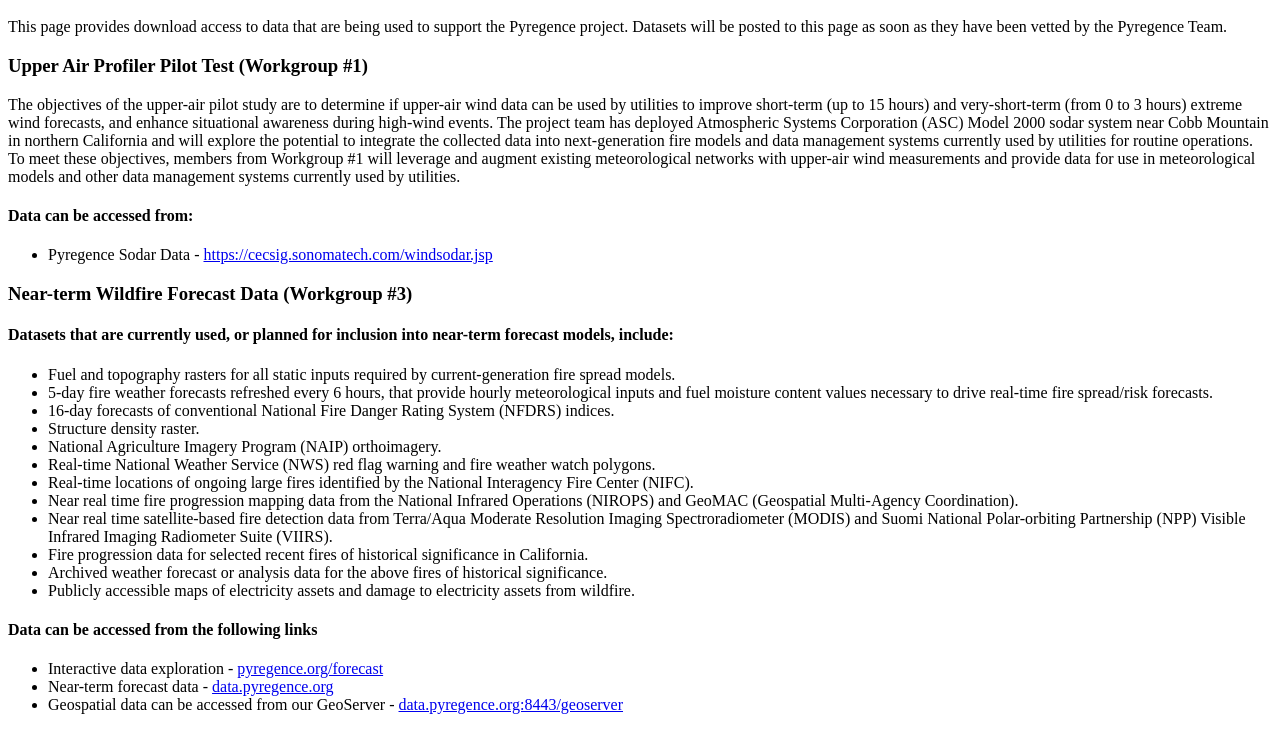
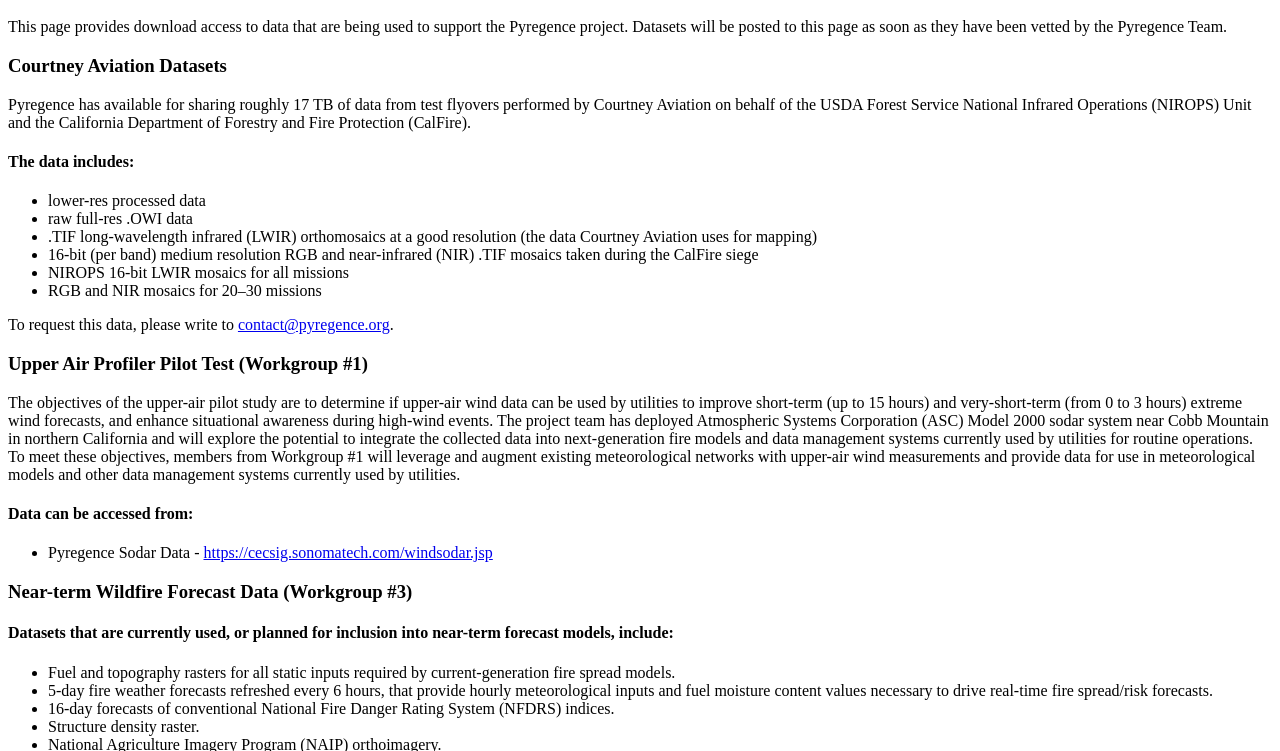
Before and after one commit to pyregence/pyregence, a plain HTML site: page resources/html/data.html in a window 1280 px wide. Shown: the part 48-799 px from the top of the page. Drawn offline with Linux system fonts and the light colour scheme.

Commit message:
Addition of new dataset

```diff
--- a/resources/html/data.html
+++ b/resources/html/data.html
@@ -22,6 +22,46 @@
                         This page provides download access to data that are being used to support the Pyregence project. Datasets will be posted to this page as soon as they have been vetted by the Pyregence Team.
                     </p>
                 </div>
+            </div>
+        </div>
+    </section>
+    <section class="data mb-5">
+        <div class="container">
+            <div class="row">
+                <article class="col-lg-12 mb-4 px-3">
+                    <div class="data-single">
+                        <h3>
+                            Courtney Aviation Datasets
+                        </h3>
+                        <div class="line yellow"></div>
+                        <p>Pyregence has available for sharing roughly 17 TB of data from test flyovers performed by Courtney Aviation on behalf of the USDA Forest Service National Infrared Operations (NIROPS) Unit and the California Department of Forestry and Fire Protection (CalFire).
+                        </p>
+                        <h4>
+                            The data includes:
+                        </h4>
+                        <ul>
+                            <li>
+                                lower-res processed data
+                            </li>
+                            <li>
+                                raw full-res .OWI data
+                            </li>
+                            <li>
+                                .TIF long-wavelength infrared (LWIR) orthomosaics at a good resolution (the data Courtney Aviation uses for mapping)
+                            </li>
+                            <li>
+                                16-bit (per band) medium resolution RGB and near-infrared (NIR) .TIF mosaics taken during the CalFire siege
+                            </li>
+                            <li>
+                                NIROPS 16-bit LWIR mosaics for all missions
+                            </li>
+                            <li>
+                                RGB and NIR mosaics for 20–30 missions
+                            </li>
+                        </ul>
+                        <p>To request this data, please write to <a href="mailto:contact@pyregence.org">contact@pyregence.org</a>.</p>
+                    </div>
+                </article>
             </div>
         </div>
     </section>
```
